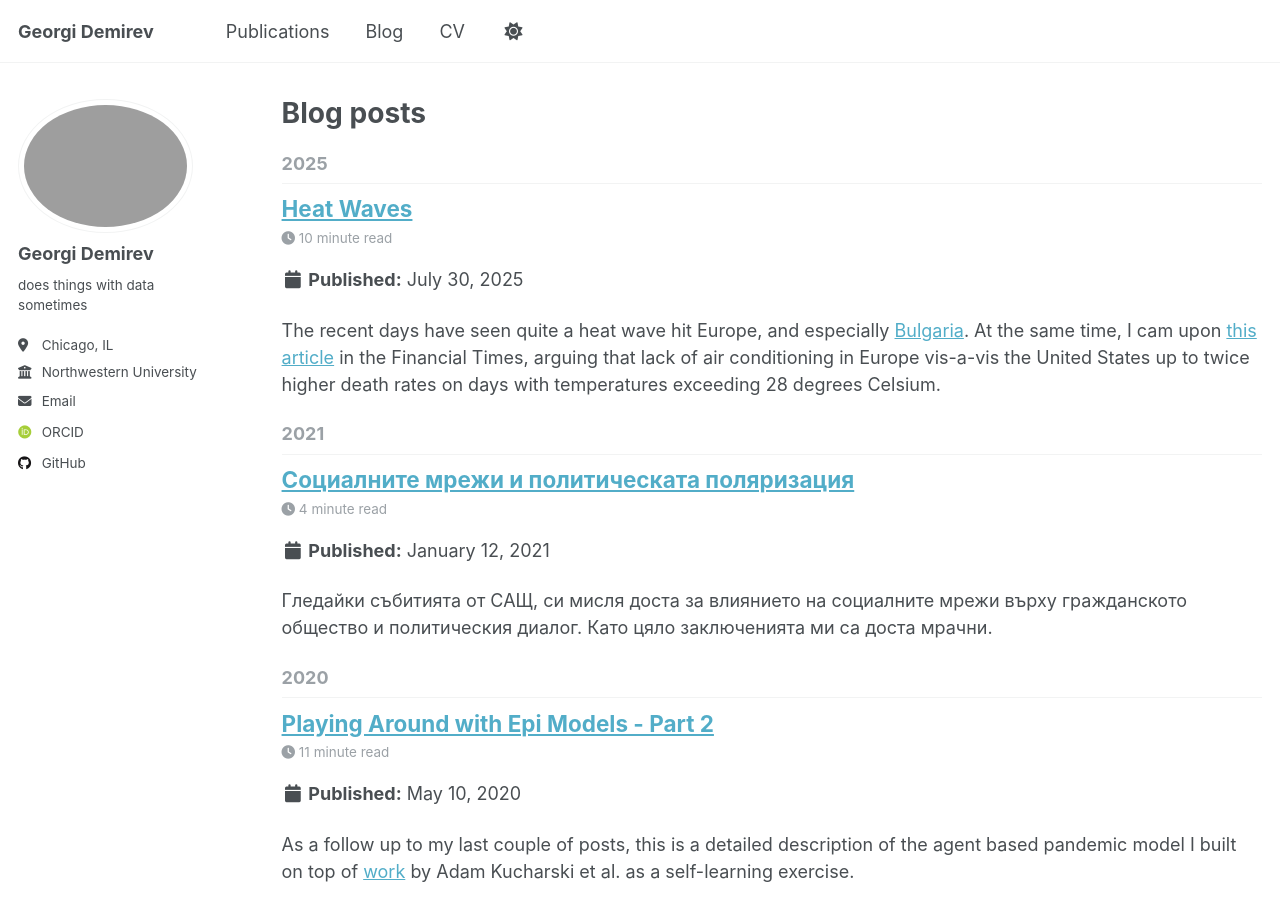
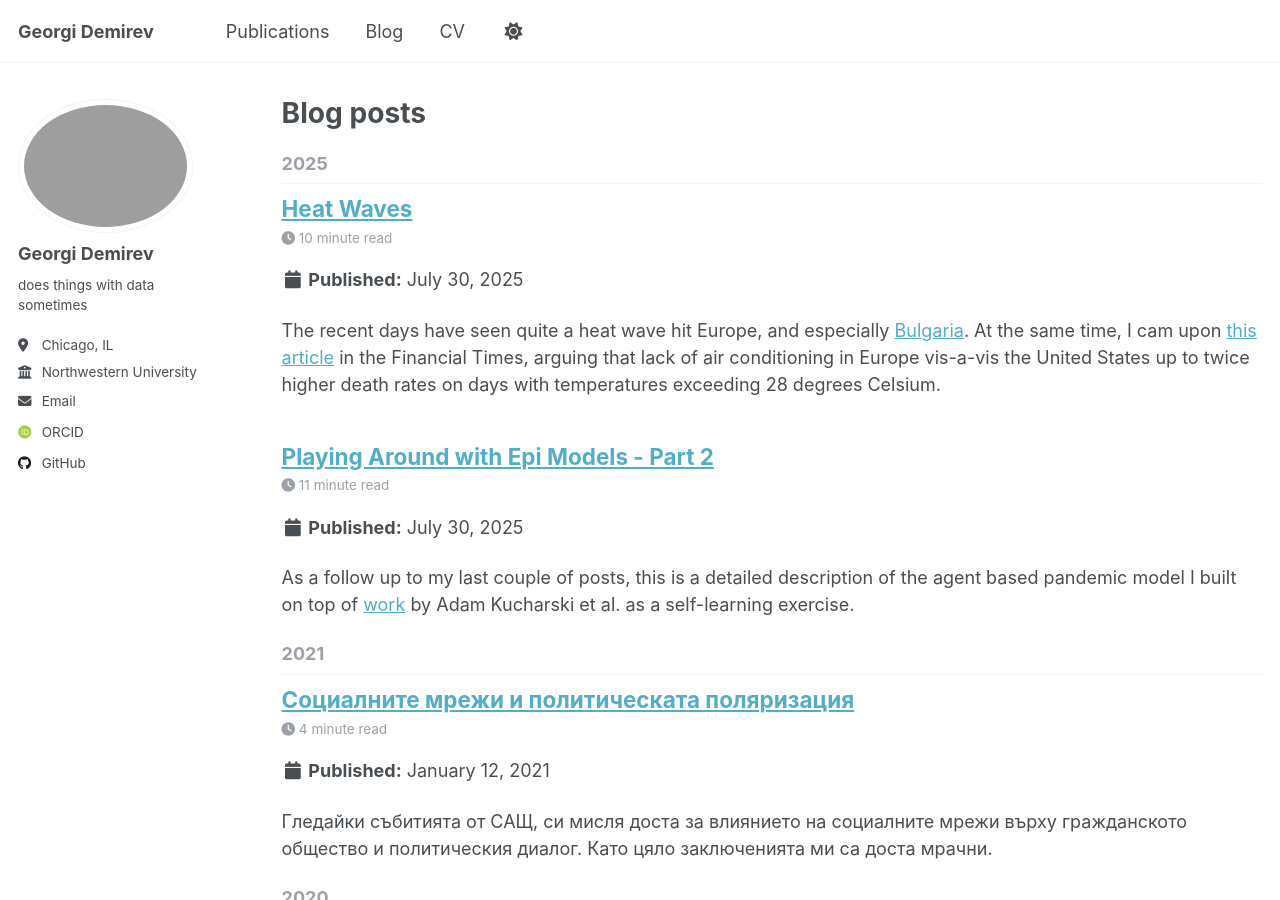
Before and after one commit to demirev/demirev.github.io, a Jekyll site: the page built from _pages/year-archive.html, in a window 1280 px wide and 900 px high. Built offline with Jekyll 4.4.1, drawn with Linux system fonts in a browser that asks for light colours; some web fonts are replaced; a script that is not in the unit is left out.

Commit message:
date fix

```diff
--- a/_posts/2020-05-10-agent-based-pandemic-model.md
+++ b/_posts/2020-05-10-agent-based-pandemic-model.md
@@ -1,6 +1,6 @@
 ---
 title: 'Playing Around with Epi Models - Part 2'
-date: 2020-05-10
+date: 2025-07-30
 permalink: /posts/heat-waves/
 tags:
   - models
```
